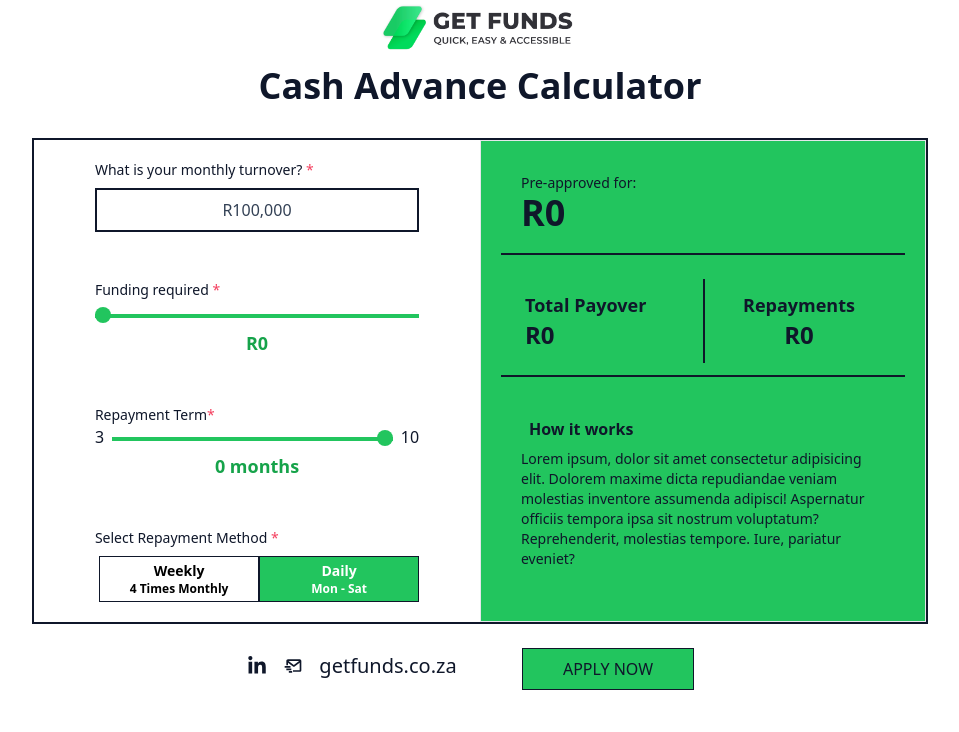
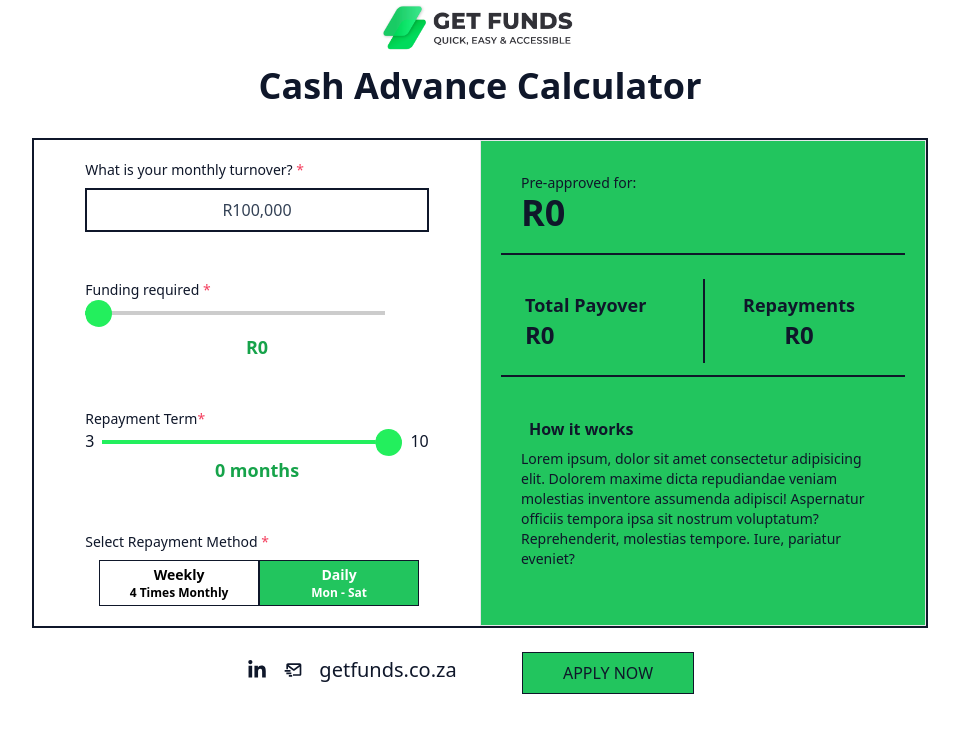
Before and after one commit to grahamusai/getfunds, a Next.js app: page / in a window 1280 px wide. Shown: the top 732 px of the page, without its empty margins (160-1119 px from the left). Built offline with nearby package versions, Linux system fonts and the light colour scheme.

Commit message:
Fixed slider knob designs

```diff
--- a/src/app/globals.css
+++ b/src/app/globals.css
@@ -13,37 +13,186 @@
     margin: 0;
   }
 }
+/* === range theme and appearance === */
 input[type="range"] {
-  -webkit-appearance: none;
-  width: 100%;
-  margin: 11.5px 0;
+	font-size: 1.5rem;
+	width: 12.5em;
 }
 
-input[type="range"]:focus {
-  outline: none;
+input[type="range"] {
+	color: rgb(35, 239, 93);
+	--thumb-height: 1.125em;
+	--track-height: 0.125em;
+	--track-color: rgba(0, 0, 0, 0.2);
+	--brightness-hover: 180%;
+	--brightness-down: 80%;
+	--clip-edges: 0.125em;
+}
+
+input[type="range"].win10-thumb {
+	color: #2b2d42;
+
+	--thumb-height: 1.375em;
+	--thumb-width: 0.5em;
+	--clip-edges: 0.0125em;
+}
+
+@media (prefers-color-scheme: dark) {
+	html {
+		background-color: #000;
+	}
+
+	html::before {
+		background: radial-gradient(circle at center, #101112, #000);
+	}
+
+	input[type="range"] {
+		color: #44ab3b;
+		--track-color: rgba(255, 255, 255, 0.1);
+	}
+
+	input[type="range"].win10-thumb {
+		color: #3a86ff;
+	}
+}
+
+/* === range commons === */
+input[type="range"] {
+	position: relative;
+	background: #fff0;
+	overflow: hidden;
+}
+
+input[type="range"]:active {
+	cursor: grabbing;
+}
+
+input[type="range"]:disabled {
+	filter: grayscale(1);
+	opacity: 0.3;
+	cursor: not-allowed;
+}
+
+/* === WebKit specific styles === */
+input[type="range"],
+input[type="range"]::-webkit-slider-runnable-track,
+input[type="range"]::-webkit-slider-thumb {
+	-webkit-appearance: none;
+	transition: all ease 100ms;
+	height: var(--thumb-height);
+}
+
+input[type="range"]::-webkit-slider-runnable-track,
+input[type="range"]::-webkit-slider-thumb {
+	position: relative;
+}
+
+input[type="range"]::-webkit-slider-thumb {
+	--thumb-radius: calc((var(--thumb-height) * 0.5) - 1px);
+	--clip-top: calc((var(--thumb-height) - var(--track-height)) * 0.5 - 0.5px);
+	--clip-bottom: calc(var(--thumb-height) - var(--clip-top));
+	--clip-further: calc(100% + 1px);
+	--box-fill: calc(-100vmax - var(--thumb-width, var(--thumb-height))) 0 0
+		100vmax currentColor;
+
+	width: var(--thumb-width, var(--thumb-height));
+	background: linear-gradient(currentColor 0 0) scroll no-repeat left center /
+		50% calc(var(--track-height) + 1px);
+	background-color: currentColor;
+	box-shadow: var(--box-fill);
+	border-radius: var(--thumb-width, var(--thumb-height));
+
+	filter: brightness(100%);
+	clip-path: polygon(
+		100% -1px,
+		var(--clip-edges) -1px,
+		0 var(--clip-top),
+		-100vmax var(--clip-top),
+		-100vmax var(--clip-bottom),
+		0 var(--clip-bottom),
+		var(--clip-edges) 100%,
+		var(--clip-further) var(--clip-further)
+	);
+}
+
+input[type="range"]:hover::-webkit-slider-thumb {
+	filter: brightness(var(--brightness-hover));
+	cursor: grab;
+}
+
+input[type="range"]:active::-webkit-slider-thumb {
+	filter: brightness(var(--brightness-down));
+	cursor: grabbing;
 }
 
 input[type="range"]::-webkit-slider-runnable-track {
-  width: 100%;
-  height: 4px;
-  cursor: pointer;
-  background: #22c55e;
+	background: linear-gradient(var(--track-color) 0 0) scroll no-repeat center /
+		100% calc(var(--track-height) + 1px);
 }
 
-input[type="range"]::-webkit-slider-thumb {
-  -webkit-appearance: none;
-  appearance: none;
-  width: 16px;
-  height: 16px;
-  border-radius: 50%;
-  background: #22c55e;
-  cursor: pointer;
-  margin-top: -7px;
-}
-input[type="range"]:focus::-webkit-slider-runnable-track {
-  background: #041209;
+input[type="range"]:disabled::-webkit-slider-thumb {
+	cursor: not-allowed;
 }
 
-input[type="range"]:focus::-webkit-slider-runnable-track {
-  background: #031409;
+/* === Firefox specific styles === */
+input[type="range"],
+input[type="range"]::-moz-range-track,
+input[type="range"]::-moz-range-thumb {
+	appearance: none;
+	transition: all ease 100ms;
+	height: var(--thumb-height);
 }
+
+input[type="range"]::-moz-range-track,
+input[type="range"]::-moz-range-thumb,
+input[type="range"]::-moz-range-progress {
+	background: #fff0;
+}
+
+input[type="range"]::-moz-range-thumb {
+	background: currentColor;
+	border: 0;
+	width: var(--thumb-width, var(--thumb-height));
+	border-radius: var(--thumb-width, var(--thumb-height));
+	cursor: grab;
+}
+
+input[type="range"]:active::-moz-range-thumb {
+	cursor: grabbing;
+}
+
+input[type="range"]::-moz-range-track {
+	width: 100%;
+	background: var(--track-color);
+}
+
+input[type="range"]::-moz-range-progress {
+	appearance: none;
+	background: currentColor;
+	transition-delay: 30ms;
+}
+
+input[type="range"]::-moz-range-track,
+input[type="range"]::-moz-range-progress {
+	height: calc(var(--track-height) + 1px);
+	border-radius: var(--track-height);
+}
+
+input[type="range"]::-moz-range-thumb,
+input[type="range"]::-moz-range-progress {
+	filter: brightness(100%);
+}
+
+input[type="range"]:hover::-moz-range-thumb,
+input[type="range"]:hover::-moz-range-progress {
+	filter: brightness(var(--brightness-hover));
+}
+
+input[type="range"]:active::-moz-range-thumb,
+input[type="range"]:active::-moz-range-progress {
+	filter: brightness(var(--brightness-down));
+}
+
+input[type="range"]:disabled::-moz-range-thumb {
+	cursor: not-allowed;
+}
```
